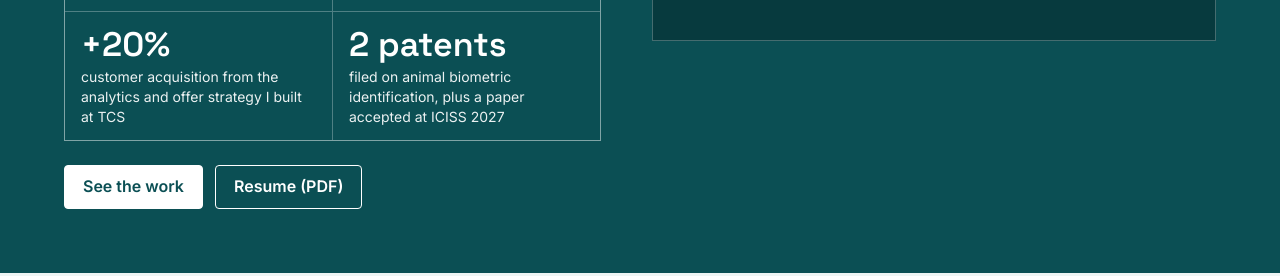
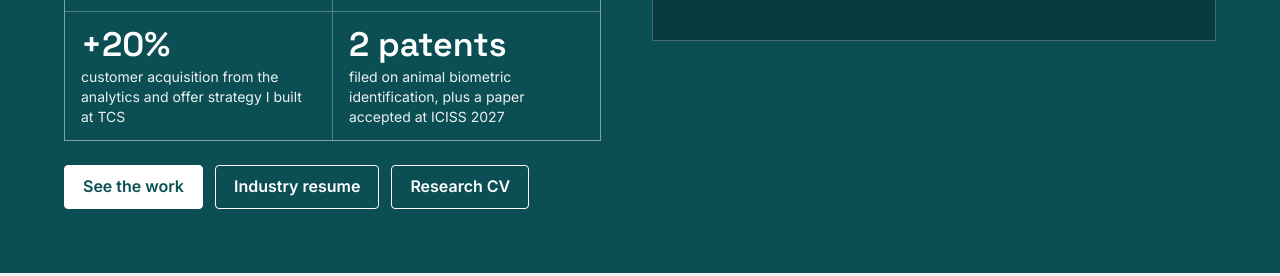
Before and after one commit to Drago098/Drago098.github.io, a plain HTML site: page index.html in a window 1280 px wide. Shown: the part 676-952 px from the top of the page. Drawn offline with Linux system fonts and the light colour scheme.

Commit message:
Update resume links and add Research CV section

```diff
--- a/index.html
+++ b/index.html
@@ -129,7 +129,7 @@ footer{padding:20px max(5vw,16px);color:var(--mute);font-size:14px;border-top:1p
       <div><strong>+20%</strong><span>customer acquisition from the analytics and offer strategy I built at TCS</span></div>
       <div><strong>2 patents</strong><span>filed on animal biometric identification, plus a paper accepted at ICISS 2027</span></div>
     </div>
-    <div class="cta"><a class="btn solid" href="#work">See the work</a><a class="btn" href="resume.pdf">Resume (PDF)</a></div>
+    <div class="cta"><a class="btn solid" href="#work">See the work</a><a class="btn" href="resume.pdf">Industry resume</a><a class="btn" href="research-cv.pdf">Research CV</a></div>
   </div>
   <div class="pic">
     <div class="fig"><svg id="emb" role="img" aria-label="An animated neural network with signals flowing through its layers"></svg></div>
@@ -265,7 +265,8 @@ footer{padding:20px max(5vw,16px);color:var(--mute);font-size:14px;border-top:1p
     <dt>Email</dt><dd><a href="mailto:pandeyayush590@gmail.com">pandeyayush590@gmail.com</a></dd>
     <dt>LinkedIn</dt><dd><a href="https://www.linkedin.com/in/ayushpandey08">linkedin.com/in/ayushpandey08</a></dd>
     <dt>GitHub</dt><dd><a href="https://github.com/Drago098">github.com/Drago098</a></dd>
-    <dt>Resume</dt><dd><a href="resume.pdf">Download PDF</a></dd>
+    <dt>Resume</dt><dd><a href="resume.pdf">Industry resume (PDF)</a></dd>
+    <dt>Research CV</dt><dd><a href="research-cv.pdf">Research CV (PDF)</a></dd>
   </dl>
 </div></section>
 <footer><div class="wrap">Ayush Pandey · India · Last updated November 2026</div></footer>
```
